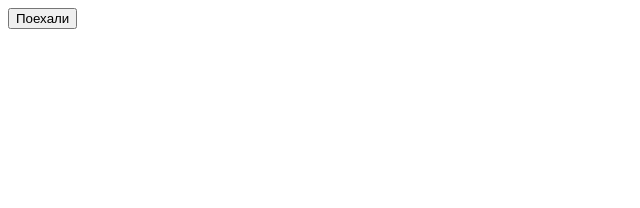
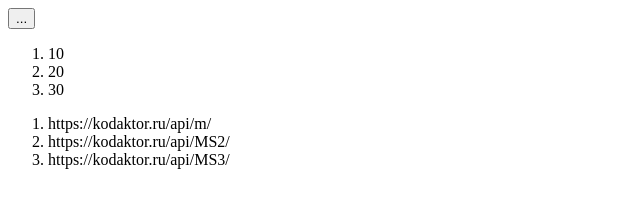
Before and after one commit to glazko-pol96/LABS_WEB, a plain HTML site: page async/async.html in a window 1280 px wide. Both pictures are taken after a click on the button "Поехали". Shown: the whole page, without its empty margins (0-640 px from the left). Drawn offline with Linux system fonts and the light colour scheme; no server answers.

Commit message:
Add files via upload

```diff
--- a/async/async.html
+++ b/async/async.html
@@ -1 +1,49 @@
-<button>Поехали</button>
+<!DOCTYPE html>
+<html lang="en">
+<head>
+  <meta charset="UTF-8">
+  <meta http-equiv="X-UA-Compatible" content="IE=edge">
+  <meta name="viewport" content="width=device-width, initial-scale=1.0">
+  <title>Document</title>
+</head>
+<body>
+  <button>Поехали</button>
+  <ol id="values">
+    <li>10</li>
+    <li>20</li>
+    <li>30</li>
+  </ol>
+  <ol id="urls">
+    <li>https://kodaktor.ru/api/m/</li>
+    <li>https://kodaktor.ru/api/MS2/</li>
+    <li>https://kodaktor.ru/api/MS3/</li>
+  </ol>
+
+  <script>
+    let result = '';
+    const values = Array
+      .from(document.querySelectorAll('ol#values li'))
+      .map(item => item.innerHTML);
+    const URLs = Array
+      .from(document.querySelectorAll('ol#urls li'))
+      .map(item => item.innerHTML);
+    document
+      .querySelector('button')
+      .addEventListener('click',
+      async ({ target: t }) => {
+        t.textContent = '...';
+        let result = [];
+        let opt = {
+          headers: new Headers({
+              'Content-Type': 'application/json'
+          })};
+        for(var i in values) {
+            let r =  await fetch(URLs[i]+values[i] + '/' + result[result.length - 1], opt).then(x => x.json());
+            result.push(r.result);
+        }
+        t.textContent = `Результат: ${result}`;
+      }
+    );
+  </script>
+</body>
+</html>
```
